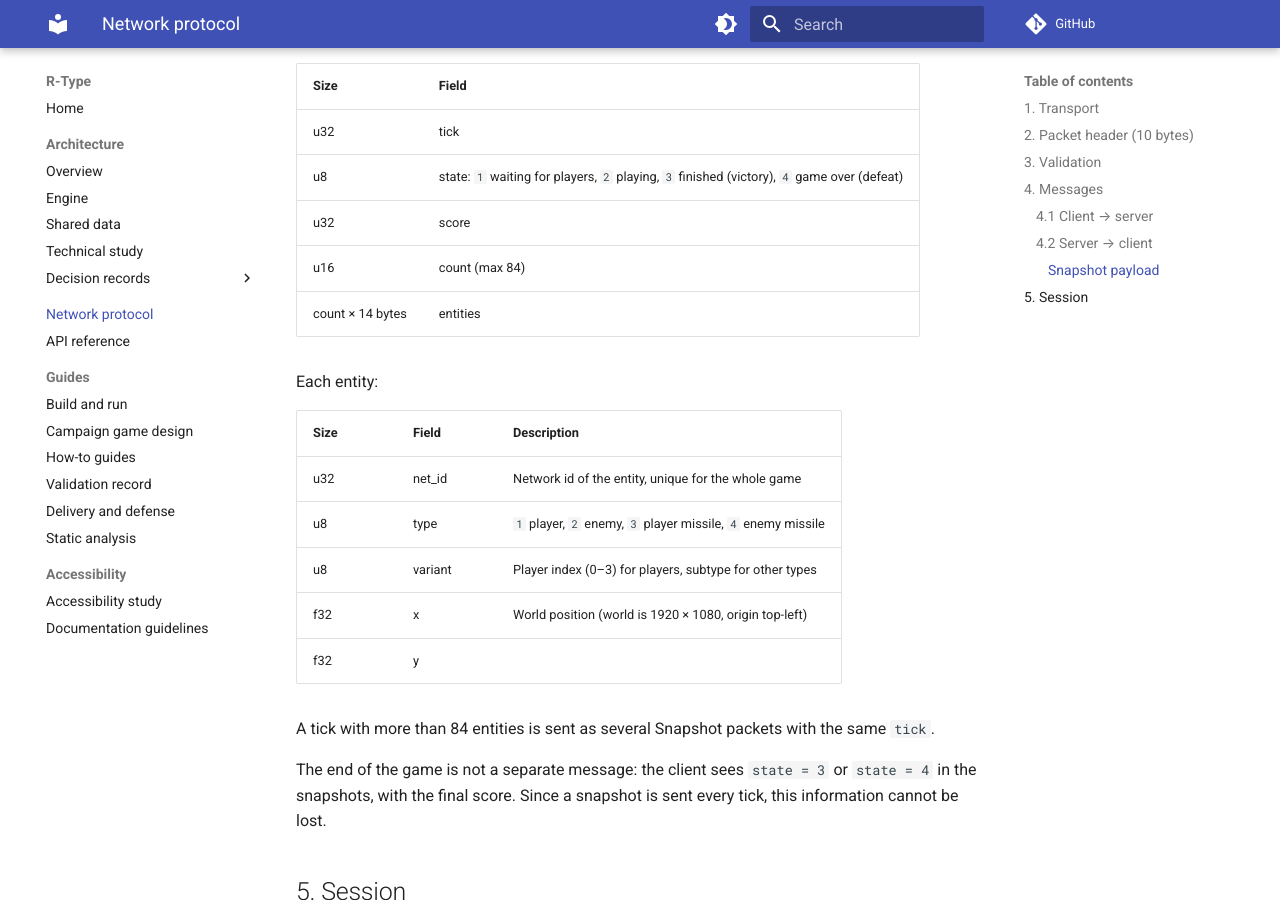
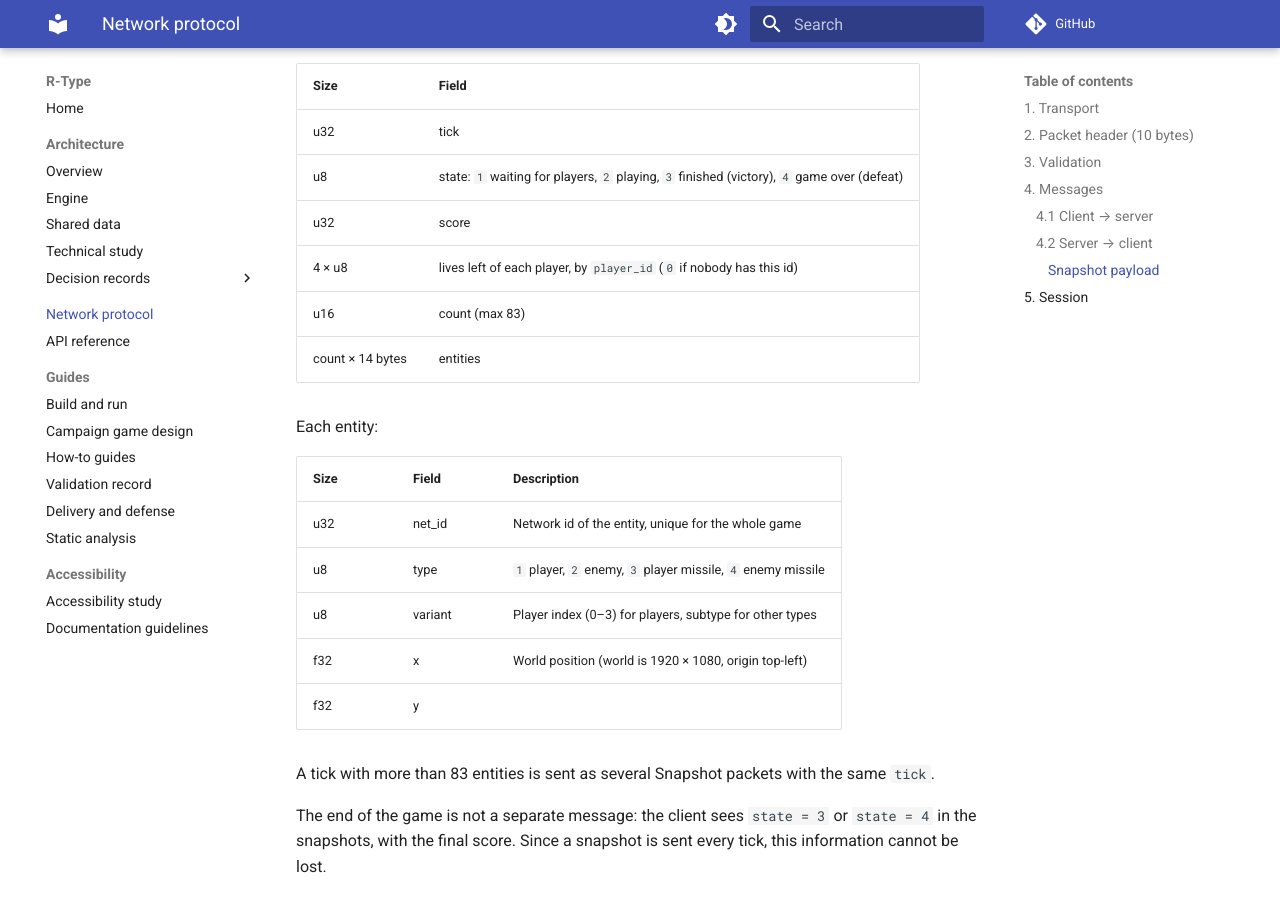
Before and after one commit to Nivek-Hyn/epitech-rtype, an MkDocs documentation site: the page built from docs/protocol.md, in a window 1280 px wide and 900 px high, scrolled down 2146 px. Built offline with MkDocs 1.6.1 and Material for MkDocs 9.7.7, drawn with Linux system fonts in a browser that asks for light colours; comment, search, counter and statistics services are not loaded; some of the changed text lies outside the part shown.

Commit message:
[fix] lives dans snapshot pour les vies des 4 joueurs

```diff
--- a/docs/protocol.md
+++ b/docs/protocol.md
@@ -63,7 +63,8 @@ Input flags: `0x01` up, `0x02` down, `0x04` left, `0x08` right, `0x10` shoot.
 | u32 | tick |
 | u8 | state: `1` waiting for players, `2` playing, `3` finished (victory), `4` game over (defeat) |
 | u32 | score |
-| u16 | count (max 84) |
+| 4 × u8 | lives left of each player, by `player_id` (`0` if nobody has this id) |
+| u16 | count (max 83) |
 | count × 14 bytes | entities |
 
 Each entity:
@@ -76,7 +77,7 @@ Each entity:
 | f32 | x | World position (world is 1920 × 1080, origin top-left) |
 | f32 | y | |
 
-A tick with more than 84 entities is sent as several Snapshot packets with the same `tick`.
+A tick with more than 83 entities is sent as several Snapshot packets with the same `tick`.
 
 The end of the game is not a separate message: the client sees `state = 3` or `state = 4` in the snapshots, with the final score.
 Since a snapshot is sent every tick, this information cannot be lost.
```
Also changed, not shown: other parts of docs/protocol.md (+2 -2 lines), docs/shared-data.md (+2 -2 lines), docs/technical-study.md (+2 -2 lines), 5 other files.
